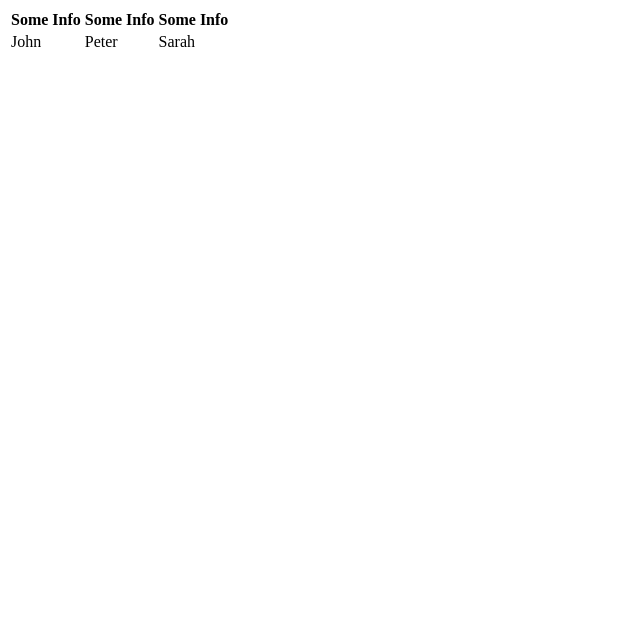
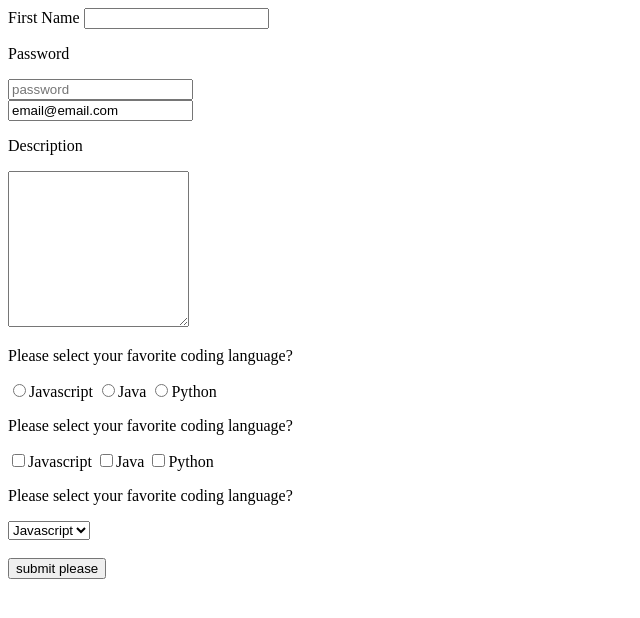
Before and after one commit to richardyhayashi/html5-css3-scratch-fcc, a plain HTML site: page src/index.html in a window 1280 px wide. Shown: the whole page, without its empty margins (0-640 px from the left). Drawn offline with Linux system fonts and the light colour scheme.

Commit message:
Finished Chapter 37.

```diff
--- a/src/index.html
+++ b/src/index.html
@@ -6,16 +6,37 @@
     <title>Document</title>
 </head>
 <body>
-    <table>
-        <tr>
-            <th>Some Info</th>
-            <th>Some Info</th>
-            <th>Some Info</th>
-        </tr>
-        <tr>
-            <td>John</td>
-            <td>Peter</td>
-            <td>Sarah</td>
-        </tr>
-    </table>
+    <form action="" method="">
+        <label for="name">First Name</label>
+        <input type="text" name="name" id="name">
+        <br>
+        <p>Password</p>
+        <input type="password" placeholder="password">
+        <br>
+        <input type="emil" name="" id="" value="email@email.com">
+        <br>
+        <p>Description</p>
+        <textarea name="" id="" cols="20" rows="10"></textarea>
+        <br>
+        <p>Please select your favorite coding language?</p>
+        <input type="radio" name="coding" id="" value="javascript">Javascript
+        <input type="radio" name="coding" id="" value="java">Java
+        <input type="radio" name="coding" id="" value="python">Python
+        <br>
+        <p>Please select your favorite coding language?</p>
+        <input type="checkbox" value="javascript" name="programming" id="">Javascript
+        <input type="checkbox" value="java" name="programming" id="">Java
+        <input type="checkbox" value="python" name="programming" id="">Python
+        <br>
+        <p>Please select your favorite coding language?</p>
+        <select name="languages" id="">
+            <option value="javascript">Javascript</option>
+            <option value="java">Java</option>
+            <option value="python">Python</option>
+        </select>
+        <br>
+        <br>
+        <input type="submit" value="submit please">
+        <!--<button type="submit">Submit</button>-->
+    </form>
 </html>
```
Also changed, not shown: 1 other file.
